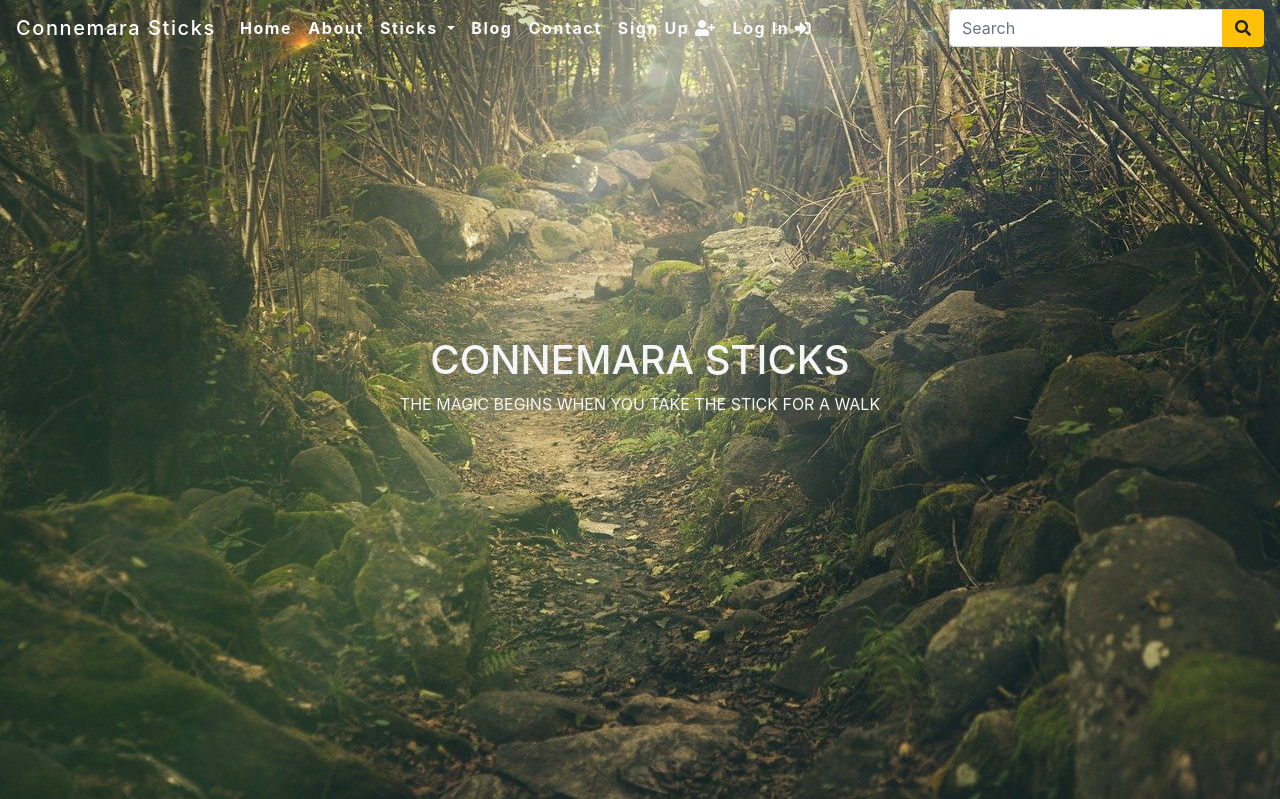
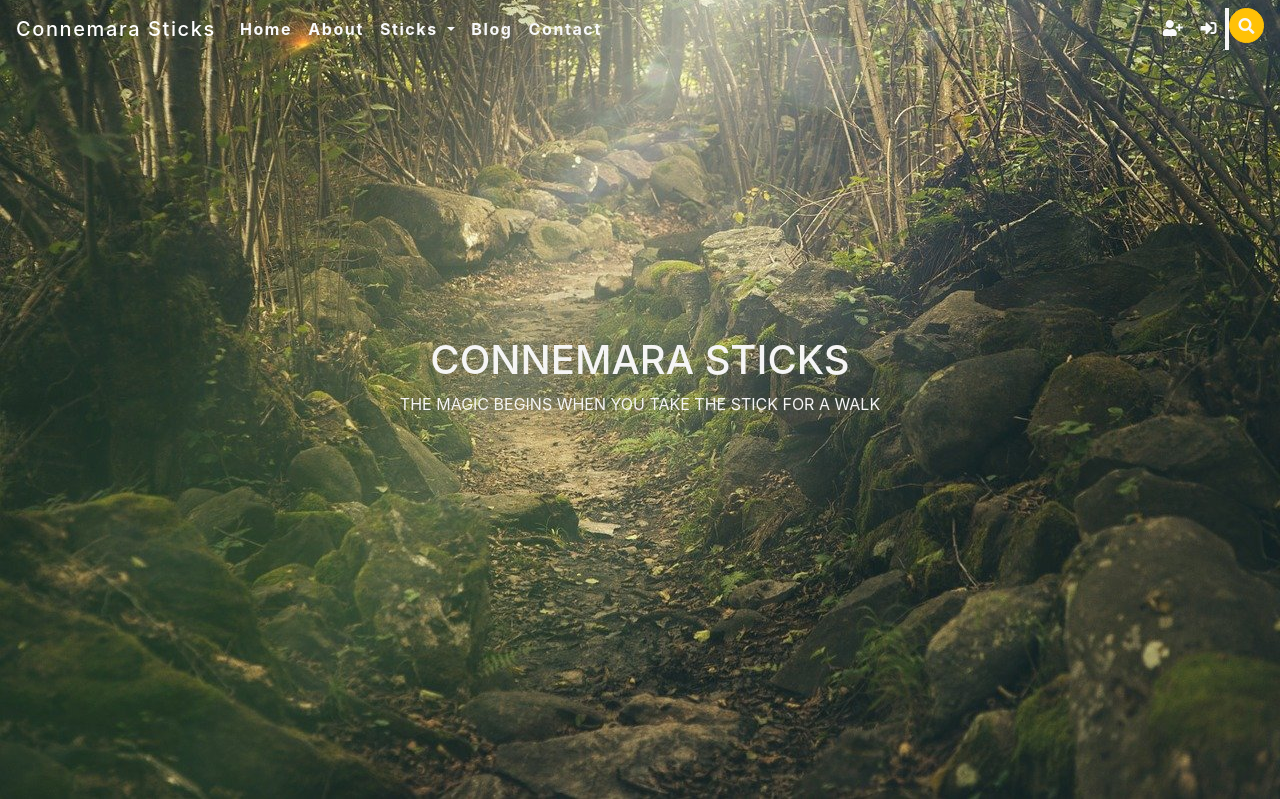
Before and after one commit to Squelsh84/connemara-sticks-ms4, a Django app: page / in a window 1280 px wide. Shown: the top 799 px of the page. Run offline with Django 3.2, Linux system fonts and the light colour scheme; data that the repository does not hold is empty; some libraries are stand-ins or nearby versions.

Commit message:
Created a hover effect on the search bar to tidy up the the navbar. The search area will appear o hover.

```diff
--- a/static/css/main.css
+++ b/static/css/main.css
@@ -15,6 +15,43 @@
     color: #B28564;
 }
 
+.searchnav{
+  margin-bottom: auto;
+  margin-top: auto;
+  }
+
+  .search-input{
+  color: #f6f6f6;
+  border: 0;
+  outline: 0;
+  background: #f6f6f6;
+  width: 0;
+  line-height: 40px;
+  transition: width .2s;
+  }
+
+  .searchnav:hover > .search-input{
+  padding: 0 5px;
+  min-width: 200px;
+  transition: width .2s;
+  }
+
+  .searchbar:hover > .search-icon{
+  background: #f6f6f6;
+  color: #B28564;
+  }
+
+  .search-icon{
+  height: 35px;
+  width: 35px;
+  float: right;
+  display: flex;
+  justify-content: center;
+  align-items: center;
+  border-radius: 50%;
+  color:#f6f6f6;
+  text-decoration:none;
+  }
 
 
 .callout-container {
--- a/templates/base.html
+++ b/templates/base.html
@@ -54,6 +54,8 @@
         <li class="nav-item">
           <a class="nav-link text-light font-weight-bold  " href="{% url 'contact' %}">Contact</a>
         </li>
+      </ul>
+      <ul class="navbar-nav ml-auto">
         {% if request.user.is_authenticated and request.user.first_name %}
         <li class="nav-item dropdown">
           <a class="nav-link text-light font-weight-bold ">
@@ -68,12 +70,12 @@
         {% else %}
         <li class="nav-item">
           <a class="nav-link text-light font-weight-bold" href="{% url 'register' %}">
-            Sign Up <i class="fas fa-user-plus"></i>
+            <i class="fas fa-user-plus"></i>
           </a>
         </li>
         <li class="nav-item">
           <a class="nav-link text-light font-weight-bold" href="{% url 'login' %}">
-            Log In <i class="fas fa-sign-in-alt"></i>
+            <i class="fas fa-sign-in-alt"></i>
           </a>
         </li>
         {% endif %}
@@ -84,15 +86,16 @@
               class="fas fa-shopping-cart"></i>({{item_count}})</a>
         </li>
         {% endif %}
+        <form class="form-inline my-2 my-lg-0" action="{% url 'search' %}" , method="GET">
+          <div class="input-group-append">
+            <div class=searchnav input-group">
+              <input type="text" name="title" class="search-input" placeholder="Search">
+              <button type="submit" value="Submit Button" class="search-icon btn btn-warning"><i
+                  class="fas fa-search"></i></button>
+            </div>
+          </div>
+        </form>
       </ul>
-      <form class="form-inline my-2 my-lg-0" action="{% url 'search' %}" , method="GET">
-        <div class="input-group">
-          <input type="text" name="title" class="form-control" placeholder="Search">
-          <div class="input-group-append">
-            <button type="submit" class="btn btn-warning"><i class="fas fa-search"></i></button>
-          </div>
-        </div>
-      </form>
     </div>
   </nav>
 
```
Also changed, not shown: other parts of static/css/main.css (+127 -0 lines).
